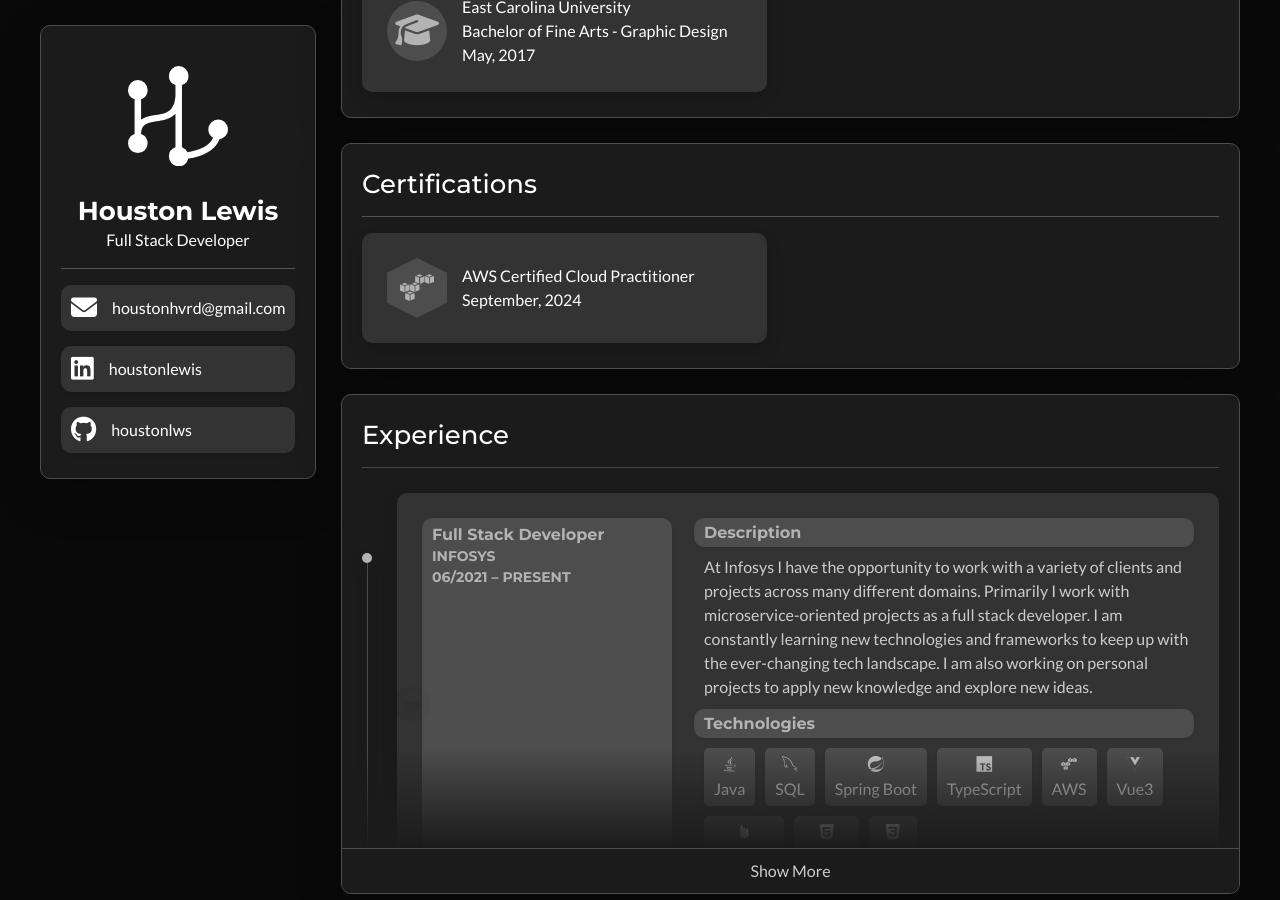
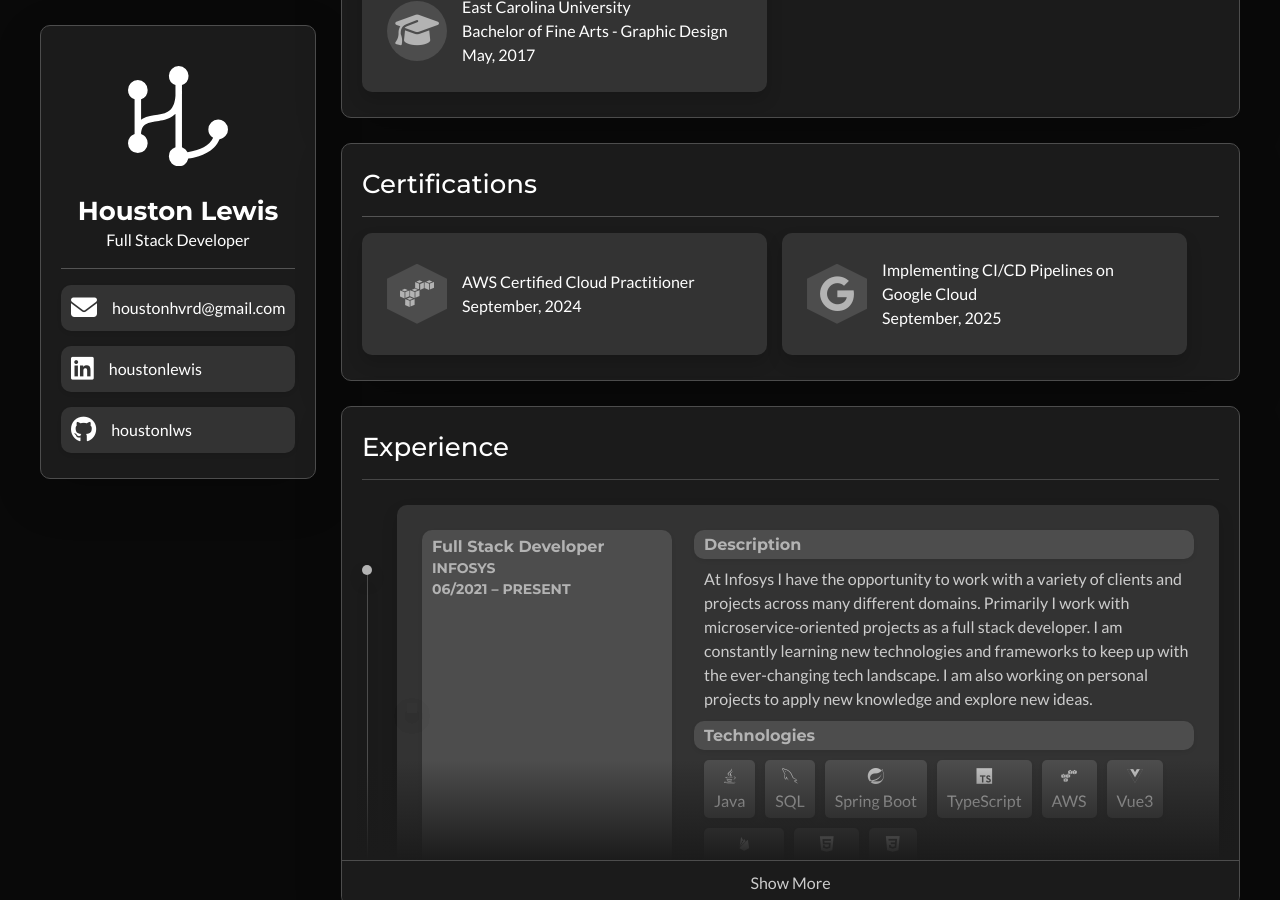
Before and after one commit to houstonlws/houston-lewis, a Jekyll site: the page built from index.html, in a window 1280 px wide and 900 px high, scrolled down 639 px. Built offline with Jekyll 4.4.1, drawn with Linux system fonts in a browser that asks for light colours.

Commit message:
add new certification for Implementing CI/CD Pipelines on Google Cloud

```diff
--- a/_data/certifications.yml
+++ b/_data/certifications.yml
@@ -2,3 +2,8 @@
   url: https://www.credly.com/badges/dc515493-089a-4a4d-bc80-8955806f15d1/public_url
   class: devicon-amazonwebservices-plain
   description: September, 2024
+
+- name: Implementing CI/CD Pipelines on Google Cloud
+  url: https://www.credly.com/earner/earned/badge/b9afbb97-e55c-4600-a78c-b8153f3278e7
+  class: devicon-google-plain
+  description: September, 2025
```
